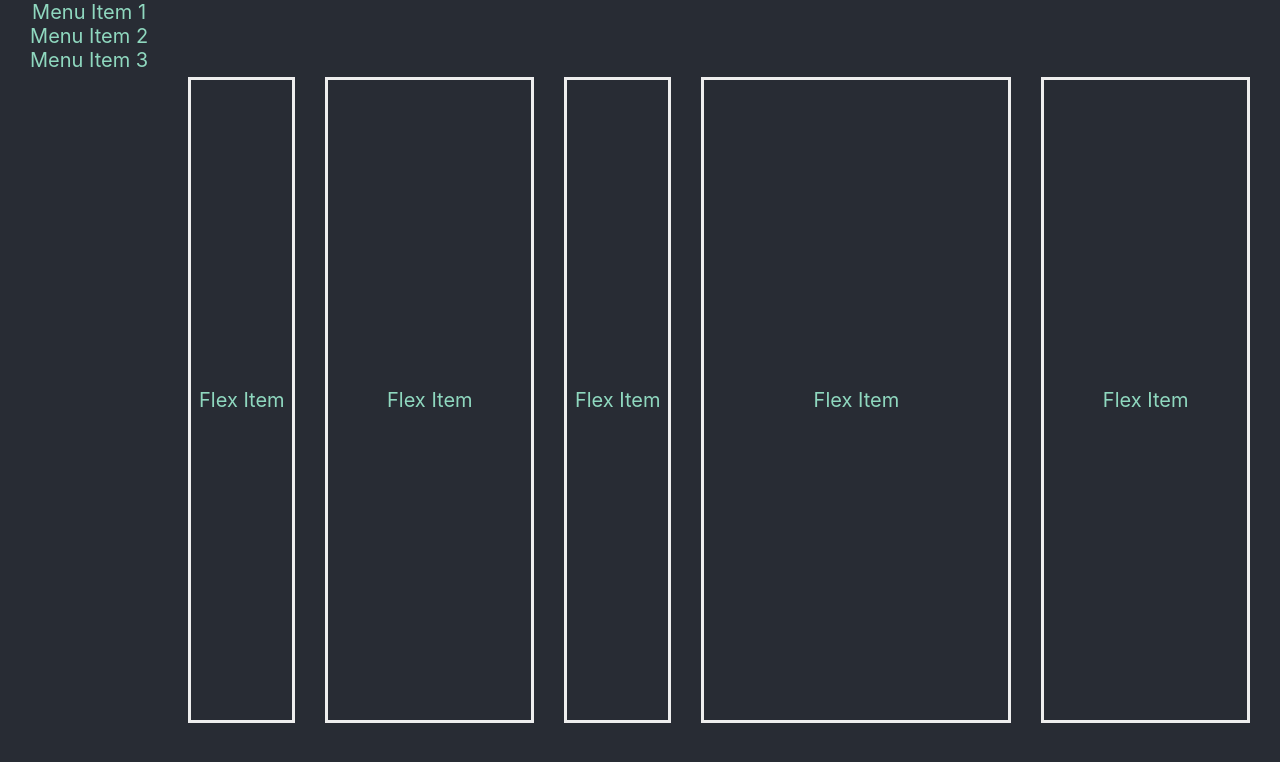
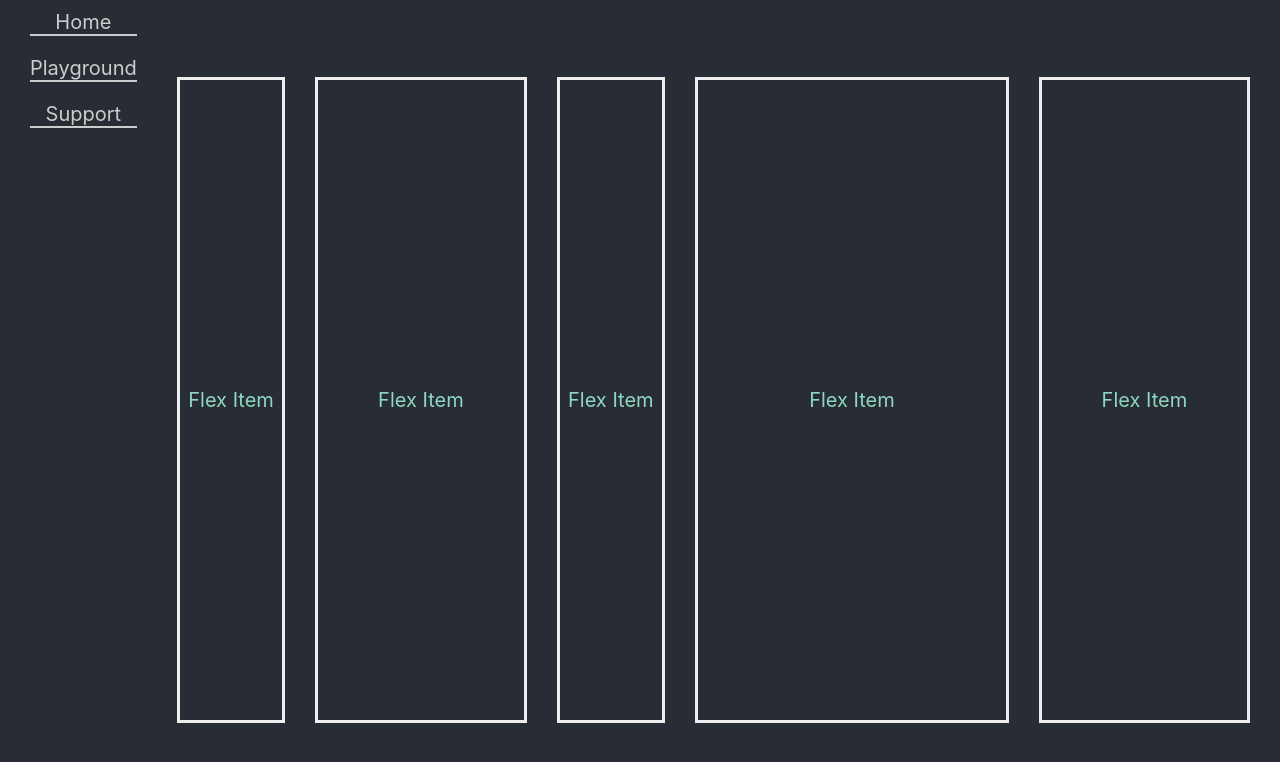
Before and after one commit to rabbitwerks/react-flexbox-util-demo, a React (Create React App) app: page / in a window 1280 px wide. Shown: the top 762 px of the page. Built offline with nearby package versions, Linux system fonts and the light colour scheme.

Commit message:
added: navItem cmp

```diff
--- /dev/null
+++ b/src/components/navbar/navbar-item/index.js
@@ -0,0 +1,20 @@
+import React from 'react';
+
+const styles = {
+  navItem: {
+    color: '#ccc',
+    margin: '.5rem 0',
+    borderBottom: '2px solid #ccc',
+    textDecoration: 'none',
+  }
+}
+
+function NavItem({text, targetLocation}) {
+  return (
+    <a href={targetLocation} style={styles.navItem}>
+      {text}
+    </a>
+  )
+}
+
+export default NavItem;
--- a/src/components/navbar/navbar-main/index.js
+++ b/src/components/navbar/navbar-main/index.js
@@ -1,23 +1,18 @@
 import React from 'react';
+import NavItem from '../navbar-item';
 
 const styles = {
   navbarMain: {
-    'margin-right': '2rem',
+    marginRight: '2rem',
   }
 }
 
 function NavbarMain() {
   return (
     <nav className="navbar--main fxbx fd-c" style={styles.navbarMain}>
-      <span className="flex-item">
-        Menu Item 1
-      </span>
-      <span className="flex-item">
-        Menu Item 2
-      </span>
-      <span className="flex-item">
-        Menu Item 3
-      </span>
+      <NavItem text="Home" targetLocation="http://localhost:3000/" />
+      <NavItem text="Playground" targetLocation="http://localhost:3000/playground" />
+      <NavItem text="Support" targetLocation="http://localhost:3000/support" />
     </nav>
   )
 }
```
